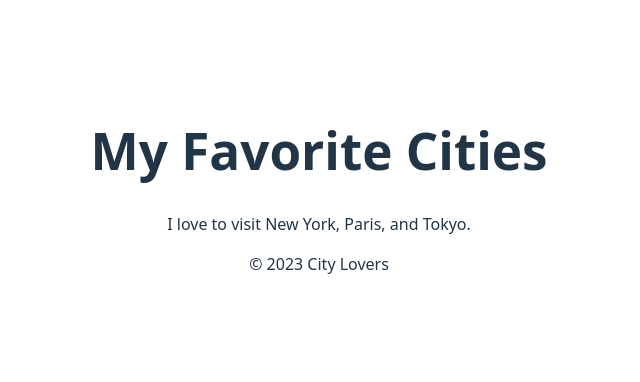
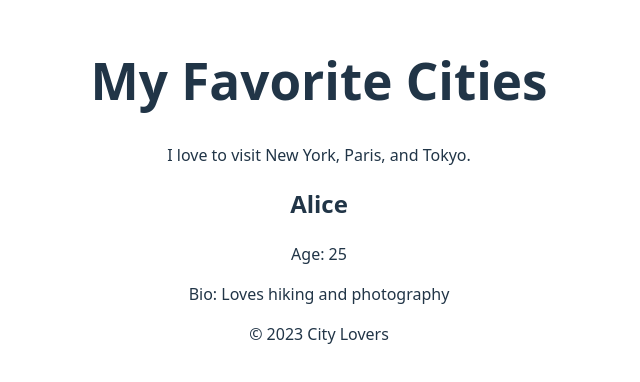
Before and after one commit to Deborah22-olu/alx-fe-reactjs, a React (Vite) app in the folder alx-react-app/: page / in a window 1280 px wide. Shown: the part 210-592 px from the top of the page, without its empty margins (321-961 px from the left). Built offline with nearby package versions, Linux system fonts and the light colour scheme.

Commit message:
Implemented UserProfile component and rendered it in App.jsx with props

```diff
--- a/alx-react-app/src/App.jsx
+++ b/alx-react-app/src/App.jsx
@@ -2,12 +2,19 @@ import './App.css';
 import Header from './components/Header';
 import MainContent from './components/MainContent';
 import Footer from './components/Footer';
+import UserProfile from './components/UserProfile'; // ✅ New import
 
 function App() {
   return (
     <div className="App">
       <Header />
       <MainContent />
+      {/* ✅ Render the UserProfile component with props */}
+      <UserProfile
+        name="Alice"
+        age="25"
+        bio="Loves hiking and photography"
+      />
       <Footer />
     </div>
   );
```
